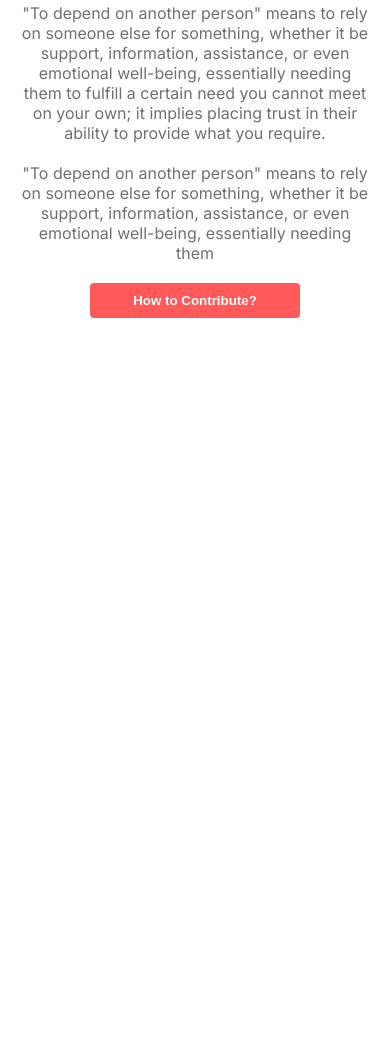
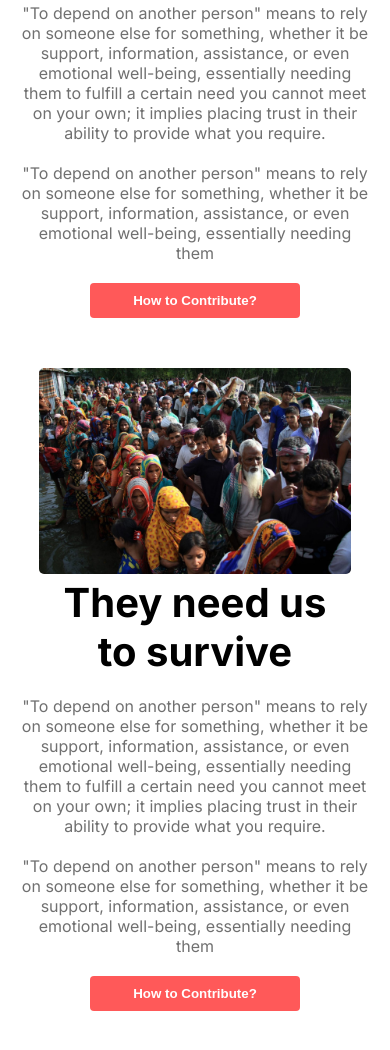
Before and after one commit to ShahariarSohan/donate-today, a plain HTML site: page index.html in a window 390 px wide. Shown: the part 3102-4152 px from the top of the page. Before the commit the page ends 3470 px from the top, so only its background shows below. Drawn offline with Linux system fonts and the light colour scheme.

Commit message:
survive section made responsive

```diff
--- a/index.html
+++ b/index.html
@@ -87,7 +87,9 @@
       <!-- depend on section -->
       <div class="depend-container">
         <div class="depend-content">
-          <h2 class="depend-title">Their lives depend on your donation</h2>
+          <h2 class="depend-title">
+            Their lives depend on <br />your donation
+          </h2>
           <p class="depend-subtitle">
             "To depend on another person" means to rely on someone else for
             something, whether it be support, information, assistance, or even
@@ -106,6 +108,31 @@
           <img class="depend-image" src="images/donation2.jpg" alt="" />
         </div>
       </div>
+      <!-- survive section -->
+      <div class="survive-container">
+        <div class="survive-content">
+          <h2 class="survive-title">
+            They need us <br />
+            to survive
+          </h2>
+          <p class="survive-subtitle">
+            "To depend on another person" means to rely on someone else for
+            something, whether it be support, information, assistance, or even
+            emotional well-being, essentially needing them to fulfill a certain
+            need you cannot meet on your own; it implies placing trust in their
+            ability to provide what you require.
+          </p>
+          <p class="survive-subtitle">
+            "To depend on another person" means to rely on someone else for
+            something, whether it be support, information, assistance, or even
+            emotional well-being, essentially needing them
+          </p>
+          <button class="btn-primary contribute-btn">How to Contribute?</button>
+        </div>
+        <div class="survive-image-div">
+          <img class="survive-image" src="images/donation7.jpg" alt="" />
+        </div>
+      </div>
     </main>
     <footer></footer>
   </body>
--- a/styles/donate.css
+++ b/styles/donate.css
@@ -123,37 +123,46 @@
   color: rgb(112, 112, 112);
 }
 /* depend on styles */
-.depend-container {
+.depend-container,
+.survive-container {
   max-width: 1200px;
   margin: 50px auto;
   display: flex;
   justify-content: space-between;
   align-items: center;
 }
-.depend-content {
+.depend-content,
+.survive-content {
   width: 50%;
   display: flex;
   flex-direction: column;
   justify-content: flex-start;
   gap: 20px;
 }
-.depend-image-div {
+.depend-image-div,
+.survive-image-div {
   width: 40%;
 }
-.depend-image {
+.depend-image,
+.survive-image {
   width: 100%;
   border-radius: 5px;
 }
 .contribute-btn {
   width: 40%;
 }
-.depend-title {
+.depend-title,
+.survive-title {
   font-size: 2.5rem;
 }
-.depend-subtitle {
+.depend-subtitle,
+.survive-subtitle {
   color: rgb(112, 112, 112);
 }
-
+/* survive container */
+.survive-container {
+  flex-direction: row-reverse;
+}
 /* responsive styles */
 /* small devices */
 @media screen and (max-width: 576px) {
@@ -177,15 +186,18 @@
     grid-template-columns: 1fr;
     margin: 20px;
   }
-  .depend-container {
+  .depend-container,
+  .survive-container {
     flex-direction: column-reverse;
   }
-  .depend-content {
+  .depend-content,
+  .survive-content {
     width: 90%;
     justify-content: center;
     text-align: center;
   }
-  .depend-image-div {
+  .depend-image-div,
+  .survive-image-div {
     width: 80%;
   }
   .contribute-btn {
@@ -204,15 +216,19 @@
     grid-template-columns: 1fr;
     margin: 20px;
   }
-  .depend-container {
+  .depend-container,
+  .survive-container {
     flex-direction: column-reverse;
   }
-  .depend-content {
+
+  .depend-content,
+  .survive-content {
     width: 90%;
     justify-content: center;
     text-align: center;
   }
-  .depend-image-div {
+  .depend-image-div,
+  .survive-image-div {
     width: 80%;
   }
   .contribute-btn {
@@ -230,15 +246,18 @@
     grid-template-columns: repeat(2, 1fr);
     margin: 20px;
   }
-  .depend-container {
+  .depend-container,
+  .survive-container {
     flex-direction: column-reverse;
   }
-  .depend-content {
+  .depend-content,
+  .survive-content {
     width: 90%;
     justify-content: center;
     text-align: center;
   }
-  .depend-image-div {
+  .depend-image-div,
+  .survive-image-div {
     width: 80%;
   }
   .contribute-btn {
```
